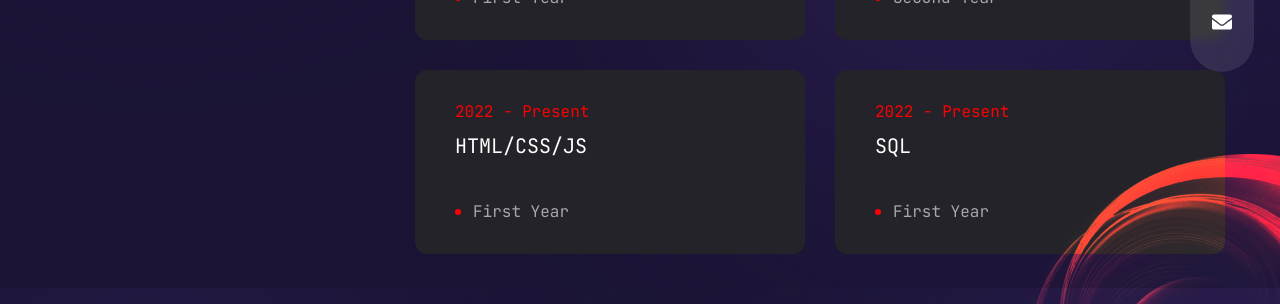
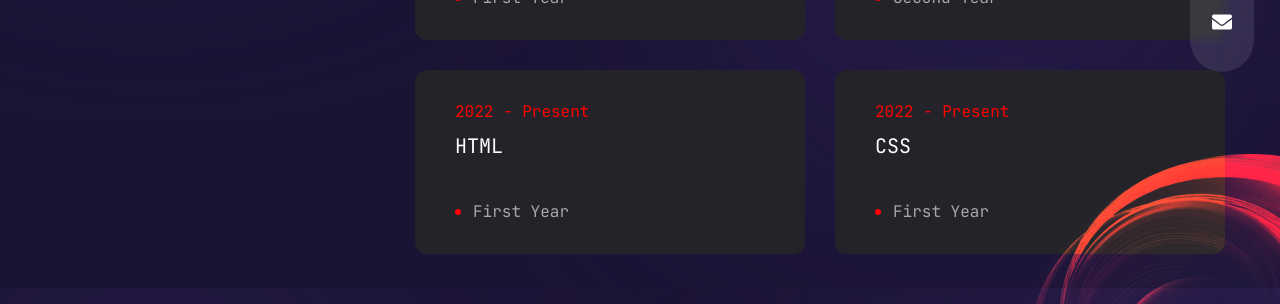
Before and after one commit to Leolouise26/leo26-portfolio, a Next.js app: page /about in a window 1280 px wide. Shown: the part 494-798 px from the top of the page. Built offline with nearby package versions, Linux system fonts and the light colour scheme.

Commit message:
experience

```diff
--- a/app/about/page.jsx
+++ b/app/about/page.jsx
@@ -28,7 +28,9 @@ const experience = {
   items: [
     { Language: "Java", yearlvl: "First Year", duration: "2021 - Present" },
     { Language: "Python", yearlvl: "Second Year", duration: "2022 - Present" },
-    { Language: "HTML/CSS/JS", yearlvl: "First Year", duration: "2022 - Present" },
+    { Language: "HTML", yearlvl: "First Year", duration: "2022 - Present" },
+    { Language: "CSS", yearlvl: "First Year", duration: "2022 - Present" },
+    { Language: "JAVASCRIPT", yearlvl: "First Year", duration: "2022 - Present" },
     { Language: "SQL", yearlvl: "First Year", duration: "2022 - Present" },
     { Language: "MongoDB", yearlvl: "Second Year", duration: "2023 - Present" },
     { Language: "React.js", yearlvl: "Third Year", duration: "2024 - Present" },
```
